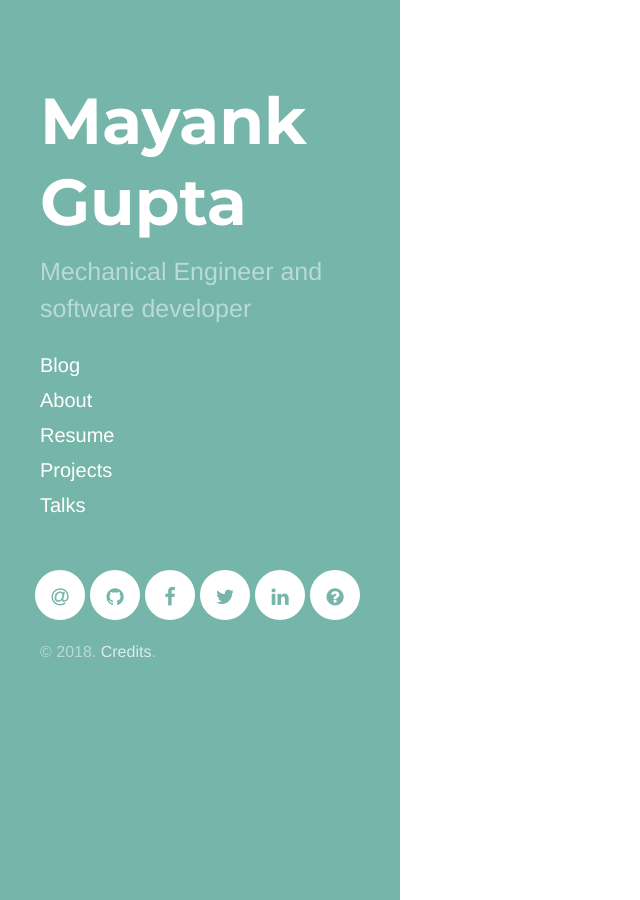
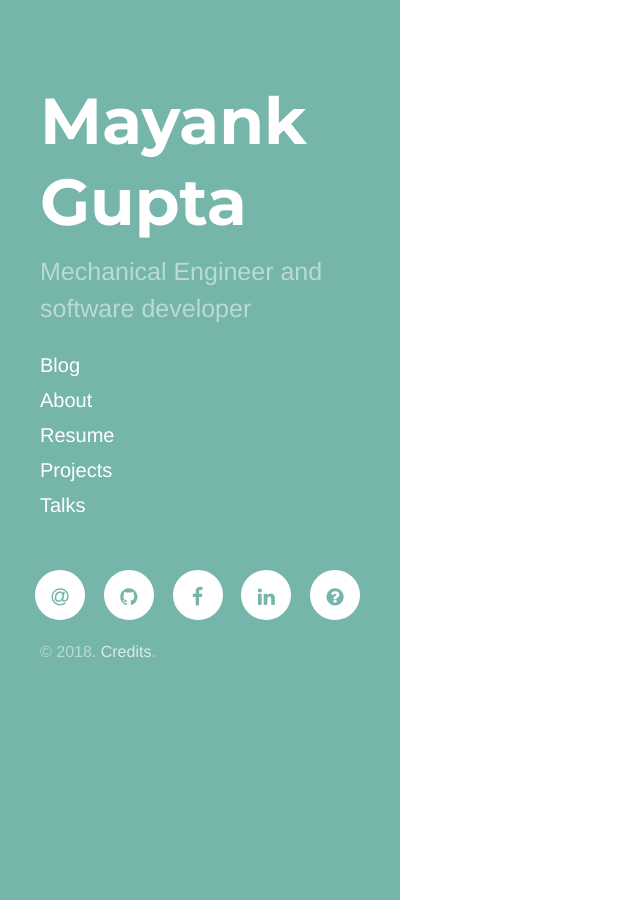
Before and after one commit to arcruiton/mayankgupta.gq, a Jekyll site: the page built from index.html, in a window 1280 px wide. Shown: the whole page, without its empty margins (0-640 px from the left). Built offline with Jekyll 4.4.1, drawn with Linux system fonts in a browser that asks for light colours; nearby versions of some CDN libraries; the list of posts is cut into pages by our own code.

Commit message:
Update sidebar.html

```diff
--- a/_includes/sidebar.html
+++ b/_includes/sidebar.html
@@ -56,11 +56,7 @@
                 <i class="fa fa-fw fa-facebook"></i>
             </a>
         </li>
-        <li>
-            <a href="{{ site.author.twitter }}" target="_blank" class="btn-social btn-outline" title="@Mayank on Twitter">
-                <i class="fa fa-fw fa-twitter"></i>
-            </a>
-        </li>
+
        <li>
             <!--
 <a href="{{ site.author.googleplus }}" target="_blank" class="btn-social btn-outline" title="Mayank on Google+">
```
